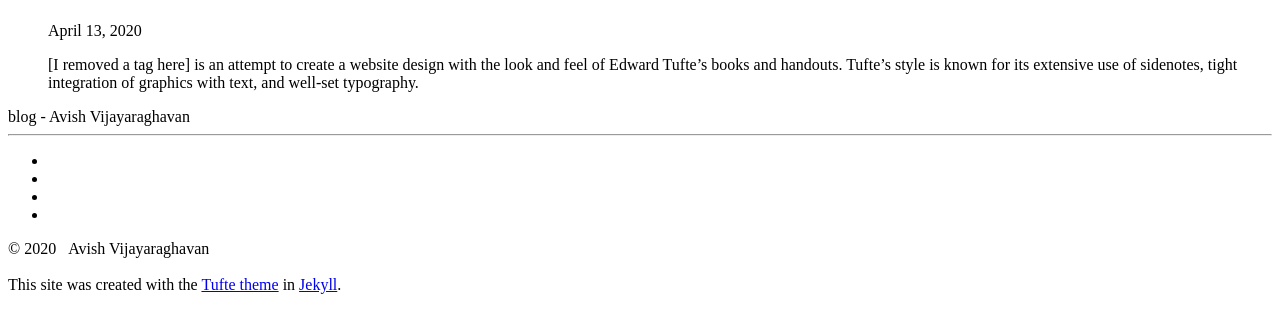
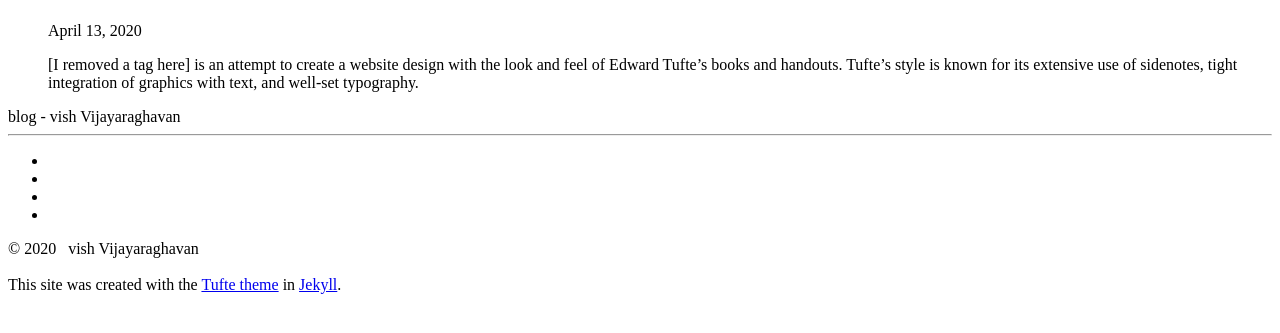
Before and after one commit to avishvj/avishvj.github.io, a Jekyll site: the page built from index.html, in a window 1280 px wide. Shown: the part 298-631 px from the top of the page. Built offline with Jekyll 4.4.1, drawn with Linux system fonts in a browser that asks for light colours.

Commit message:
pushing from active master to master

```diff
--- a/_config.yml
+++ b/_config.yml
@@ -1,7 +1,7 @@
 #baseurl: /tufte-jekyll
 title: Machine Learning for Precision Medicine
 #subtitle: maybe add later?
-author: Avish Vijayaraghavan
+author: vish Vijayaraghavan
 simple_search: http://google.com/search
 description: My personal website for work and my blogs
 baseurl: "avishvj.github.io"
```
